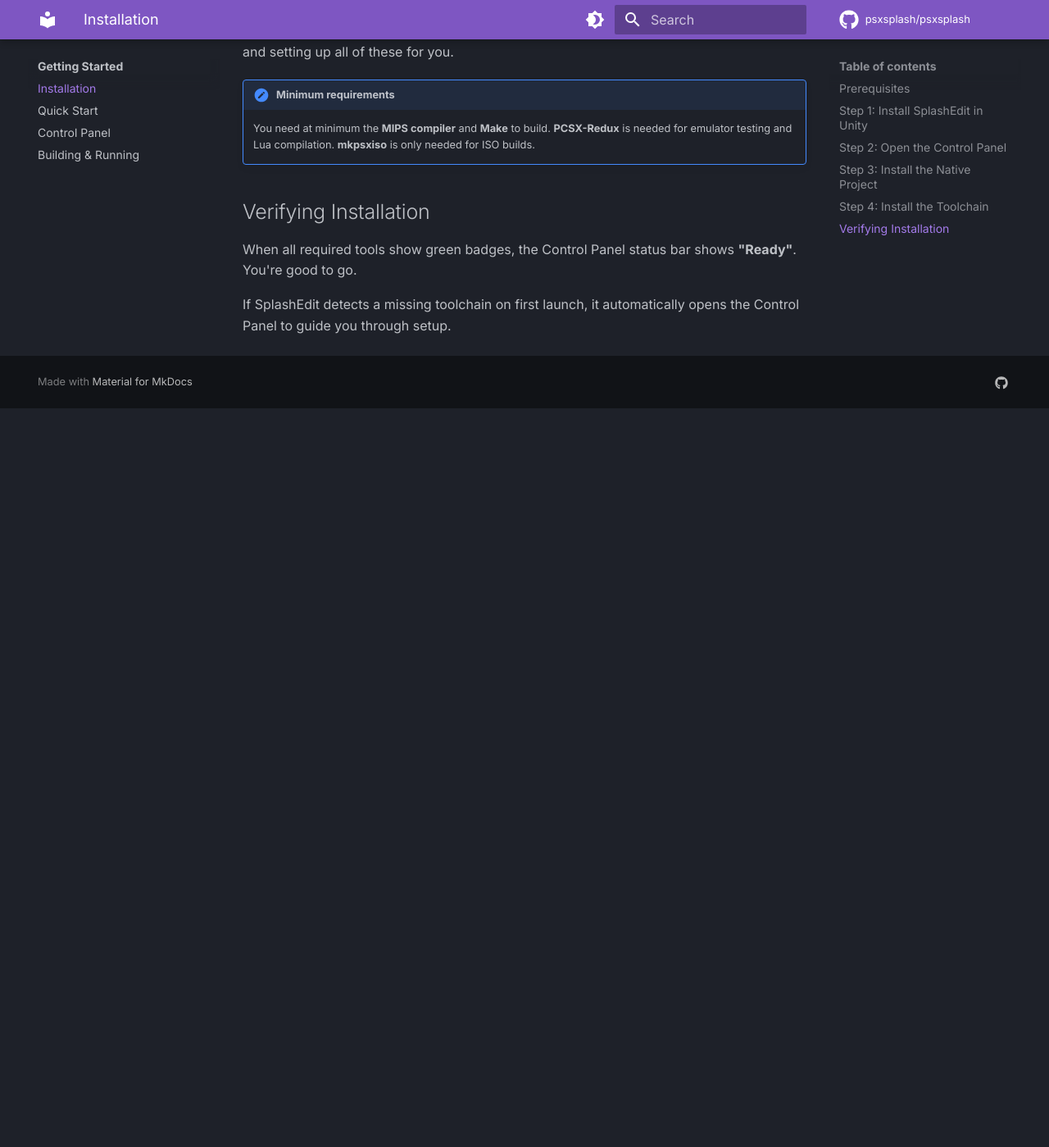
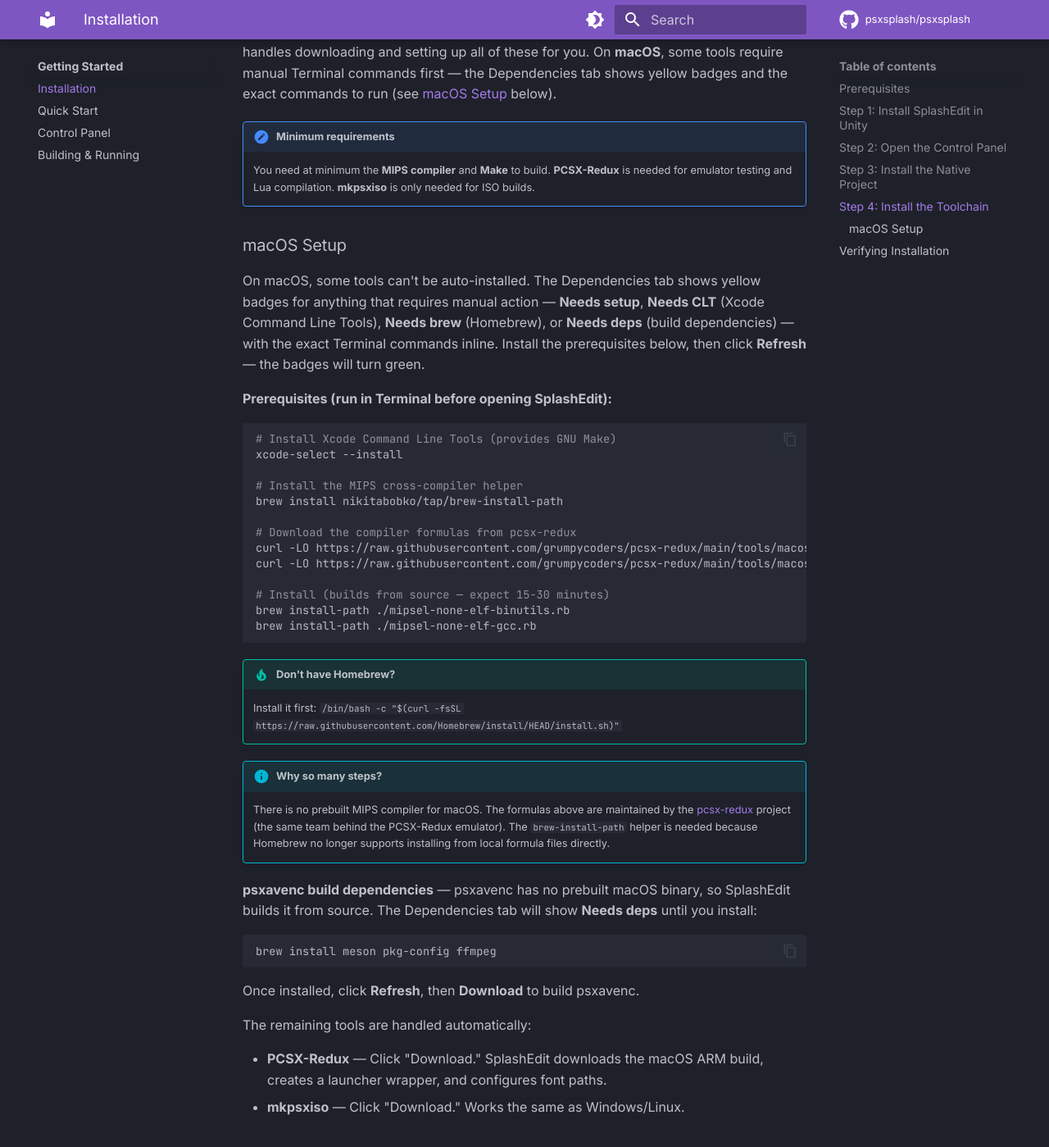
Before and after one commit to psxsplash/docs, an MkDocs documentation site: the page built from docs/getting-started/installation.md, in a window 1280 px wide and 1400 px high, scrolled down 1672 px. Shown: the whole window at 82% size. Built offline with MkDocs 1.6.1 and Material for MkDocs 9.7.7, drawn with Linux system fonts in a browser that asks for light colours; comment, search, counter and statistics services are not loaded; the version menu is left out; before the commit the page ends 2170 px from its top, so only the background shows below that; some of the changed text lies outside the part shown.

Commit message:
Add macOS setup instructions to installation guide
The Dependencies tab works differently on macOS: MIPS compiler and
GNU Make show "Needs setup" badges with inline Terminal commands
instead of auto-install buttons. psxavenc shows "Needs deps" until
meson/pkg-config/ffmpeg are installed via Homebrew, then offers a
Download button that builds from source.

Document the prerequisites, the badge system, and the brew commands
including the brew-install-path workaround for MIPS compiler formulas.

Companion to psxsplash/splashedit PR: Add full macOS ARM support.

Co-Authored-By: Claude Opus 4.6 (1M context) <noreply@anthropic.com>

````diff
--- a/docs/getting-started/installation.md
+++ b/docs/getting-started/installation.md
@@ -40,16 +40,57 @@ Still in the **Dependencies** tab, the toolchain section shows the status of eac
 
 | Tool | Purpose | Install Method |
 |------|---------|---------------|
-| MIPS Cross-Compiler | Compiles C++ to PS1 machine code | Click "Install" |
-| GNU Make | Build system | Click "Install" |
+| MIPS Cross-Compiler | Compiles C++ to PS1 machine code | Click "Install" (Win/Linux) |
+| GNU Make | Build system | Click "Install" (Win/Linux) |
 | PCSX-Redux | PS1 emulator for testing | Click "Download" |
 | psxavenc | Audio conversion to ADPCM | Click "Download" |
 | mkpsxiso | ISO image creation | Click "Download" |
 
-Each tool shows a green **Ready** badge when installed. SplashEdit handles downloading and setting up all of these for you.
+Each tool shows a green **Ready** badge when installed. On **Windows** and **Linux**, SplashEdit handles downloading and setting up all of these for you. On **macOS**, some tools require manual Terminal commands first — the Dependencies tab shows yellow badges and the exact commands to run (see [macOS Setup](#macos-setup) below).
 
 !!! note "Minimum requirements"
     You need at minimum the **MIPS compiler** and **Make** to build. **PCSX-Redux** is needed for emulator testing and Lua compilation. **mkpsxiso** is only needed for ISO builds.
+
+### macOS Setup
+
+On macOS, some tools can't be auto-installed. The Dependencies tab shows yellow badges for anything that requires manual action — **Needs setup**, **Needs CLT** (Xcode Command Line Tools), **Needs brew** (Homebrew), or **Needs deps** (build dependencies) — with the exact Terminal commands inline. Install the prerequisites below, then click **Refresh** — the badges will turn green.
+
+**Prerequisites (run in Terminal before opening SplashEdit):**
+
+```bash
+# Install Xcode Command Line Tools (provides GNU Make)
+xcode-select --install
+
+# Install the MIPS cross-compiler helper
+brew install nikitabobko/tap/brew-install-path
+
+# Download the compiler formulas from pcsx-redux
+curl -LO https://raw.githubusercontent.com/grumpycoders/pcsx-redux/main/tools/macos-mips/mipsel-none-elf-binutils.rb
+curl -LO https://raw.githubusercontent.com/grumpycoders/pcsx-redux/main/tools/macos-mips/mipsel-none-elf-gcc.rb
+
+# Install (builds from source — expect 15-30 minutes)
+brew install-path ./mipsel-none-elf-binutils.rb
+brew install-path ./mipsel-none-elf-gcc.rb
+```
+
+!!! tip "Don't have Homebrew?"
+    Install it first: `/bin/bash -c "$(curl -fsSL https://raw.githubusercontent.com/Homebrew/install/HEAD/install.sh)"`
+
+!!! info "Why so many steps?"
+    There is no prebuilt MIPS compiler for macOS. The formulas above are maintained by the [pcsx-redux](https://github.com/grumpycoders/pcsx-redux) project (the same team behind the PCSX-Redux emulator). The `brew-install-path` helper is needed because Homebrew no longer supports installing from local formula files directly.
+
+**psxavenc build dependencies** — psxavenc has no prebuilt macOS binary, so SplashEdit builds it from source. The Dependencies tab will show **Needs deps** until you install:
+
+```bash
+brew install meson pkg-config ffmpeg
+```
+
+Once installed, click **Refresh**, then **Download** to build psxavenc.
+
+The remaining tools are handled automatically:
+
+- **PCSX-Redux** — Click "Download." SplashEdit downloads the macOS ARM build, creates a launcher wrapper, and configures font paths.
+- **mkpsxiso** — Click "Download." Works the same as Windows/Linux.
 
 ## Verifying Installation
 
````
